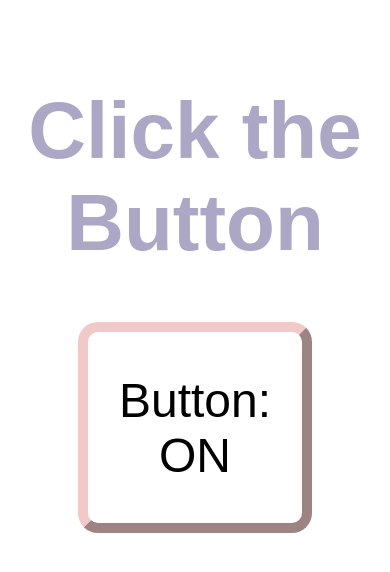
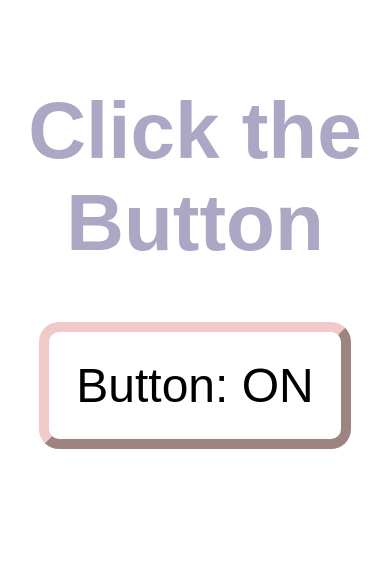
Before and after one commit to ulaura/on-off-button, a React (Create React App) app: page / in a window 390 px wide. Shown: the top 572 px of the page. Built offline with nearby package versions, Linux system fonts and the light colour scheme.

Commit message:
Added media queries to fix styling at specific break points.

```diff
--- a/src/Button.css
+++ b/src/Button.css
@@ -17,9 +17,37 @@ button {
   outline: none; /* Gets rid of that default blue highlight border on buttons */
   display: block;
   margin: 0 auto;
-  height: 25%;
-  width: 60%;
+  height: 15%;
+  width: 25%;
   border-width: 10px;
   font-size: 300%;
   border-radius: 20px;
 }
+
+@media (max-width: 576px) {
+  button {
+    height: 15%;
+    width: 80%;
+  }
+}
+
+@media (min-width: 576.01px) and (max-width: 767.99px) {
+  button {
+    height: 25%;
+    width: 50%;
+  }
+}
+
+@media (min-width: 768px) and (max-width: 992px) {
+  button {
+    height: 20%;
+    width: 50%;
+  }
+}
+
+@media (min-width: 992.01px) and (max-width: 1199.98px) {
+  button {
+    height: 15%;
+    width: 40%;
+  }
+}
```
